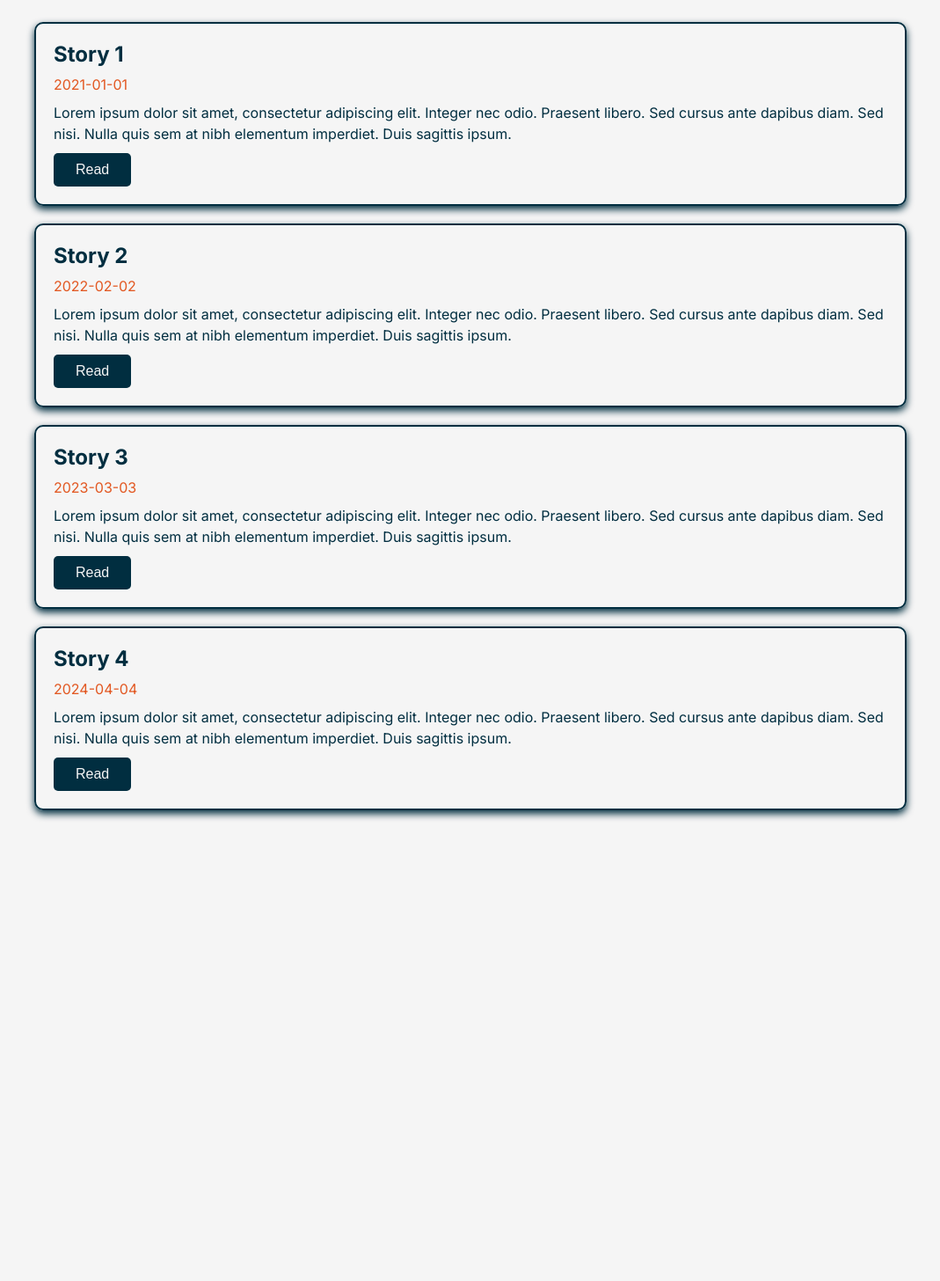
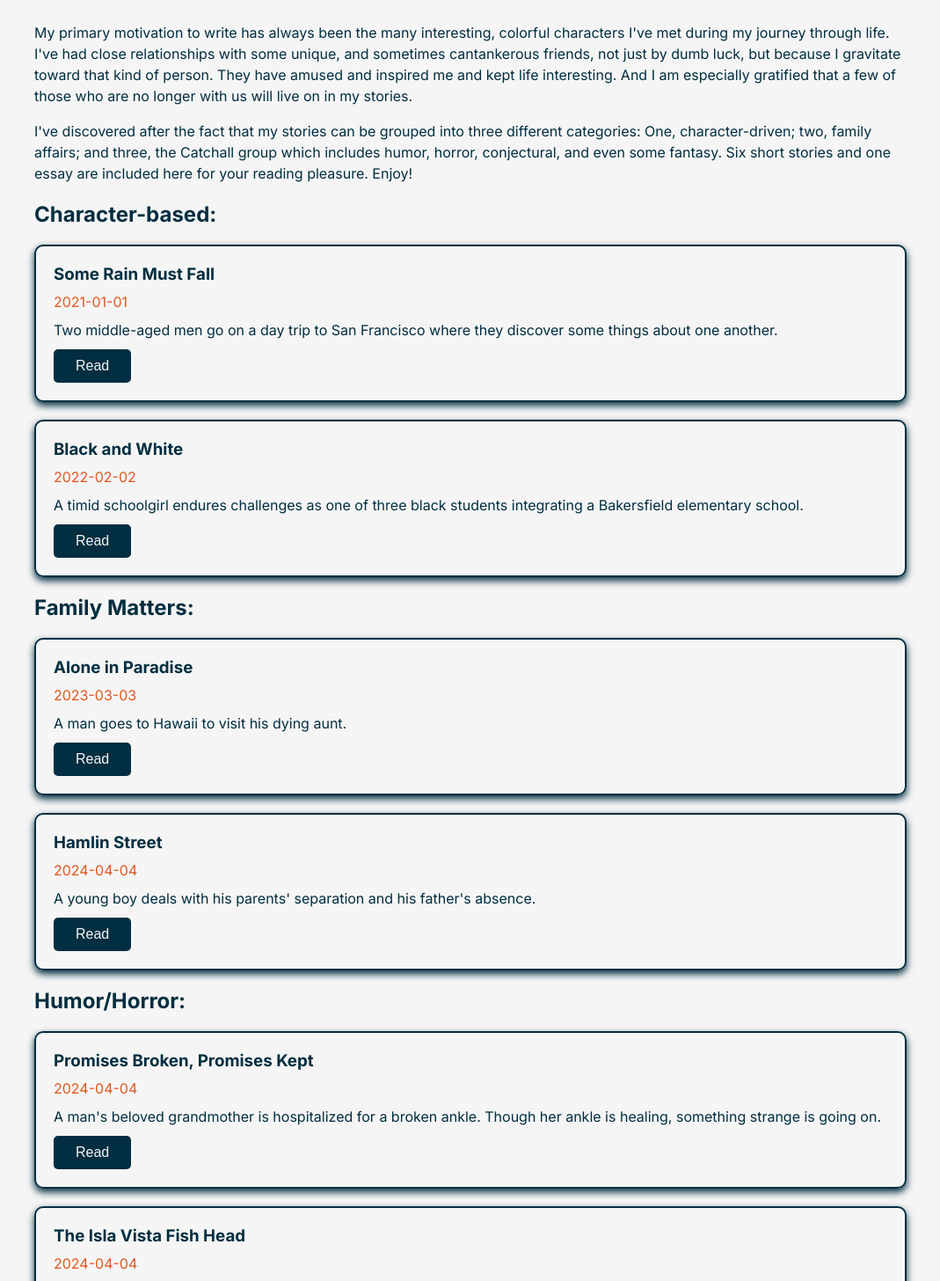
Before and after one commit to BSims623/www_jimalley, a Next.js app: page /short-stories in a window 1280 px wide. Shown: the part 174-1630 px from the top of the page at 88% size, without its empty margins (105-1174 px from the left). Before the commit the page ends 1135 px from the top, so only its background shows below. Built offline with nearby package versions, Linux system fonts and the light colour scheme.

Commit message:
Added actual short stories as well as verbage and genre seperation to Short Stories page

```diff
--- a/src/app/short-stories/page.js
+++ b/src/app/short-stories/page.js
@@ -7,9 +7,40 @@ export default function ShortStories() {
     <main className={styles.main}>
       <div className={styles.content_container}>
         <h1 className={styles.title}>Short Stories</h1>
+        <div className="paragraph_container">
+          <p>My primary motivation to write has always been the many interesting, colorful characters
+            I&apos;ve met during my journey through life. I&apos;ve had close relationships with some unique,
+            and sometimes cantankerous friends, not just by dumb luck, but because I gravitate
+            toward that kind of person. They have amused and inspired me and kept life interesting.
+            And I am especially gratified that a few of those who are no longer with us will live on in
+            my stories.</p>
+          <p>I&apos;ve discovered after the fact that my stories can be grouped into three different
+            categories: One, character-driven; two, family affairs; and three, the Catchall group
+            which includes humor, horror, conjectural, and even some fantasy. Six short stories and
+            one essay are included here for your reading pleasure. Enjoy!</p>
+        </div>
+        <h2 className={styles.genre}>Character-based:</h2>
         <div className={styles.short_stories_container}>
           {shortStories.map((story, index) => {
-            return <StoryCard key={index} title={story.title} date={story.date} description={story.description} path={story.path} />
+            return story.genre === "character-based" && <StoryCard key={index} title={story.title} date={story.date} description={story.description} path={story.path} />
+          })}
+        </div>
+        <h2 className={styles.genre}>Family Matters:</h2>
+        <div className={styles.short_stories_container}>
+          {shortStories.map((story, index) => {
+            return story.genre === "family-matters" && <StoryCard key={index} title={story.title} date={story.date} description={story.description} path={story.path} />
+          })}
+        </div>
+        <h2 className={styles.genre}>Humor/Horror:</h2>
+        <div className={styles.short_stories_container}>
+          {shortStories.map((story, index) => {
+            return story.genre === "catchall" && <StoryCard key={index} title={story.title} date={story.date} description={story.description} path={story.path} />
+          })}
+        </div>
+        <h2 className={styles.genre}>Essay:</h2>
+        <div className={styles.short_stories_container}>
+          {shortStories.map((story, index) => {
+            return story.genre === "essay" && <StoryCard key={index} title={story.title} date={story.date} description={story.description} path={story.path} />
           })}
         </div>
       </div>
--- a/src/components/StoryCard.jsx
+++ b/src/components/StoryCard.jsx
@@ -4,7 +4,7 @@ import styles from "@/styles/components/storyCard.module.scss";
 export default function StoryCard({ title, date, description, path }) {
     return (
         <div className={styles.container}>
-            <h2 className={styles.title}>{title}</h2>
+            <h3 className={styles.title}>{title}</h3>
             <span className={styles.date}>{date}</span>
             <p className={styles.paragraph}>{description}</p>
             <Link href={`/short-stories/${title.split(' ').join('-').toLowerCase()}/page-1`}><button className="btn">Read</button></Link>
--- a/src/styles/components/storyCard.module.scss
+++ b/src/styles/components/storyCard.module.scss
@@ -1,6 +1,7 @@
 @import '../abstracts/variables.scss';
 
 .container {
+    width: 100%;
     display: flex;
     flex-direction: column;
     align-items: flex-start;
--- a/src/styles/pages/shortStories.module.scss
+++ b/src/styles/pages/shortStories.module.scss
@@ -13,8 +13,13 @@
 }
 
 .short_stories_container {
+    width: 100%;
     display: flex;
     flex-direction: column;
     align-items: center;
     gap: 20px;
 }
+
+.genre {
+    align-self: flex-start;
+}
--- a/src/utils/shortStories.js
+++ b/src/utils/shortStories.js
@@ -1,26 +1,51 @@
 export const shortStories = [
     {
-        title: "Story 1",
+        title: "Some Rain Must Fall",
         date: "2021-01-01",
-        description: "Lorem ipsum dolor sit amet, consectetur adipiscing elit. Integer nec odio. Praesent libero. Sed cursus ante dapibus diam. Sed nisi. Nulla quis sem at nibh elementum imperdiet. Duis sagittis ipsum.",
-        path: "/stories/story_1.md"
+        description: "Two middle-aged men go on a day trip to San Francisco where they discover some things about one another.",
+        path: "/stories/story_1.md",
+        genre: "character-based"
     },
     {
-        title: "Story 2",
+        title: "Black and White",
         date: "2022-02-02",
-        description: "Lorem ipsum dolor sit amet, consectetur adipiscing elit. Integer nec odio. Praesent libero. Sed cursus ante dapibus diam. Sed nisi. Nulla quis sem at nibh elementum imperdiet. Duis sagittis ipsum.",
-        path: "/stories/story_2.md"
+        description: "A timid schoolgirl endures challenges as one of three black students integrating a Bakersfield elementary school.",
+        path: "/stories/story_2.md",
+        genre: "character-based"
     },
     {
-        title: "Story 3",
+        title: "Alone in Paradise",
         date: "2023-03-03",
-        description: "Lorem ipsum dolor sit amet, consectetur adipiscing elit. Integer nec odio. Praesent libero. Sed cursus ante dapibus diam. Sed nisi. Nulla quis sem at nibh elementum imperdiet. Duis sagittis ipsum.",
-        path: "/stories/story_3.md"
+        description: "A man goes to Hawaii to visit his dying aunt.",
+        path: "/stories/story_3.md",
+        genre: "family-matters"
     },
     {
-        title: "Story 4",
+        title: "Hamlin Street",
         date: "2024-04-04",
-        description: "Lorem ipsum dolor sit amet, consectetur adipiscing elit. Integer nec odio. Praesent libero. Sed cursus ante dapibus diam. Sed nisi. Nulla quis sem at nibh elementum imperdiet. Duis sagittis ipsum.",
-        path: "/stories/story_4.md"
-    }
+        description: "A young boy deals with his parents' separation and his father's absence.",
+        path: "/stories/story_4.md",
+        genre: "family-matters"
+    },
+    {
+        title: "Promises Broken, Promises Kept",
+        date: "2024-04-04",
+        description: "A man's beloved grandmother is hospitalized for a broken ankle. Though her ankle is healing, something strange is going on.",
+        path: "/stories/story_4.md",
+        genre: "catchall"
+    },
+    {
+        title: "The Isla Vista Fish Head",
+        date: "2024-04-04",
+        description: "Friends place a bet on whether one of their friends who insists on smelling everything will actually smell a new book.",
+        path: "/stories/story_4.md",
+        genre: "catchall"
+    },
+    {
+        title: "OJ, Kareem, and Me",
+        date: "2024-04-04",
+        description: "An essay about being in college classes with two of the most famous athletes in American history.",
+        path: "/stories/story_4.md",
+        genre: "essay"
+    },
 ]
```
